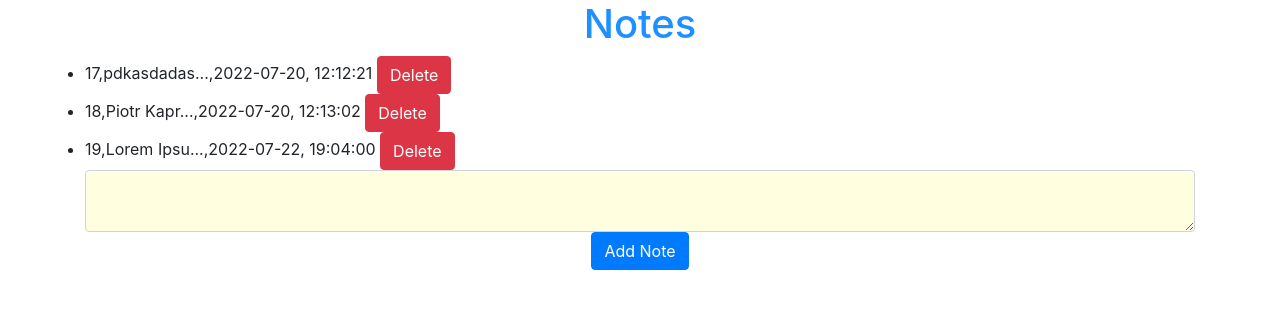
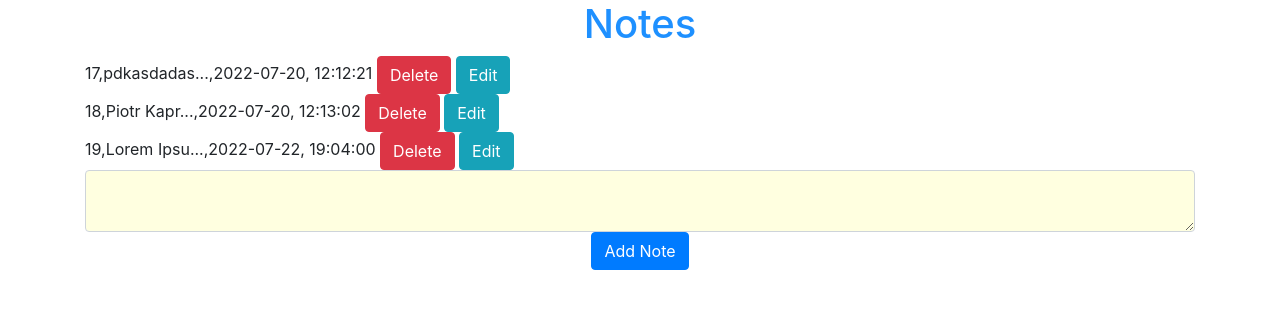
Before and after one commit to Karpiowygaj/Strona_flask, a Flask app: page / in a window 1280 px wide. Shown: the part 56-365 px from the top of the page. Run offline with Flask 2, Linux system fonts and the light colour scheme; a user stored in the database is signed in; data comes from the database, SQL or seed files in the repository; both versions use the stored data as it was after the commit; some libraries are stand-ins or nearby versions.

Commit message:
Działa edytowanie postów, kasowanie.
TODO:
-Notatki powinny nosić prawidłowe numery

```diff
--- a/strona/Templates/home.html
+++ b/strona/Templates/home.html
@@ -4,13 +4,18 @@
     <h1 style="color:dodgerblue" align="center">Notes</h1>
     <ul class="list-group list-group-flush" id="notes">
         {% for note in user.notes %}
-            <li clas="list-group-item">{{ note }}
-                <a href="{{ url_for('views.delete_post', id = note.id) }}"
+            <div>
+                {#            <a class="list-group-item">#}
+                {{ note }}
+                <a href="{{ url_for('views.delete_post', id = note.id) }}">
                     <button type="button" class="btn btn-danger">Delete</button>
                 </a>
-            </li>
+                <a href="{{ url_for('views.edit_post', id = note.id) }}">
+                    <button type="button" class="btn btn-info">Edit</button>
+                </a>
+            </div>
         {% endfor %}
-    </ul>
+
         <form method="post">
             <div align="center">
                 <textarea style="background-color:lightyellow" name="note" id="note" class="form-control"></textarea>
--- a/strona/views.py
+++ b/strona/views.py
@@ -3,7 +3,7 @@ from flask_login import login_required, current_user
 from .models import Note
 from . import db
 
-views = Blueprint('views',__name__)
+views = Blueprint('views', __name__)
 
 
 @views.route('/', methods=['GET', 'POST'])
@@ -34,3 +34,20 @@ def delete_post(id):
         return redirect(url_for('views.home'))
     except:
         flash('Something goes wrong', category="error")
+
+
+@views.route('/edit_post/<int:id>', methods=['GET', 'POST'])
+@login_required
+def edit_post(id):
+    post_to_edit = Note.query.get_or_404(id)
+
+    if request.method == 'POST':
+        note = request.form.get('note')
+        post_to_edit.notatka = note
+        db.session.commit()
+        flash('Note edited!', category='success')
+        return redirect(url_for('views.home'))
+    else:
+        pass
+
+    return render_template("edit_post.html", user=current_user, post_to_edit=post_to_edit)
```
Also changed, not shown: strona/Templates/edit_post.html (+7 -1 lines), strona/database.db. Lines whose indentation alone changed are shown as unchanged.
